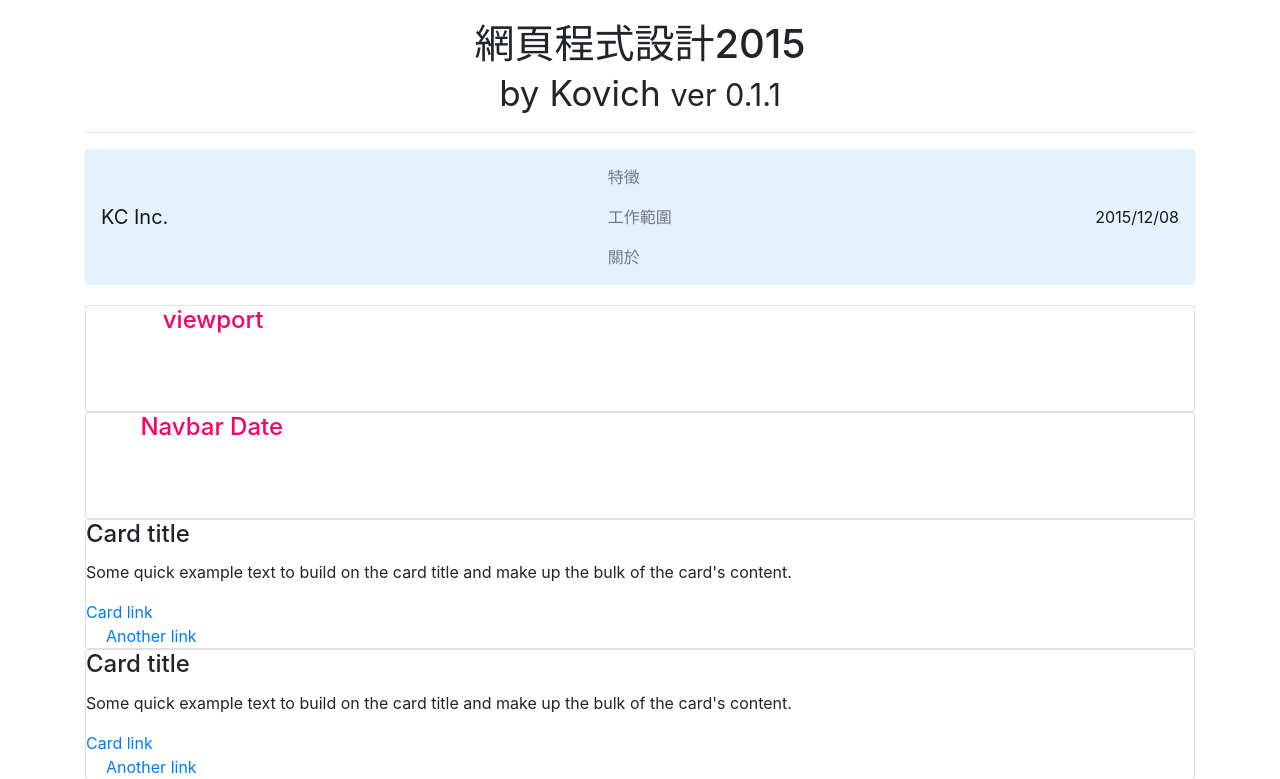
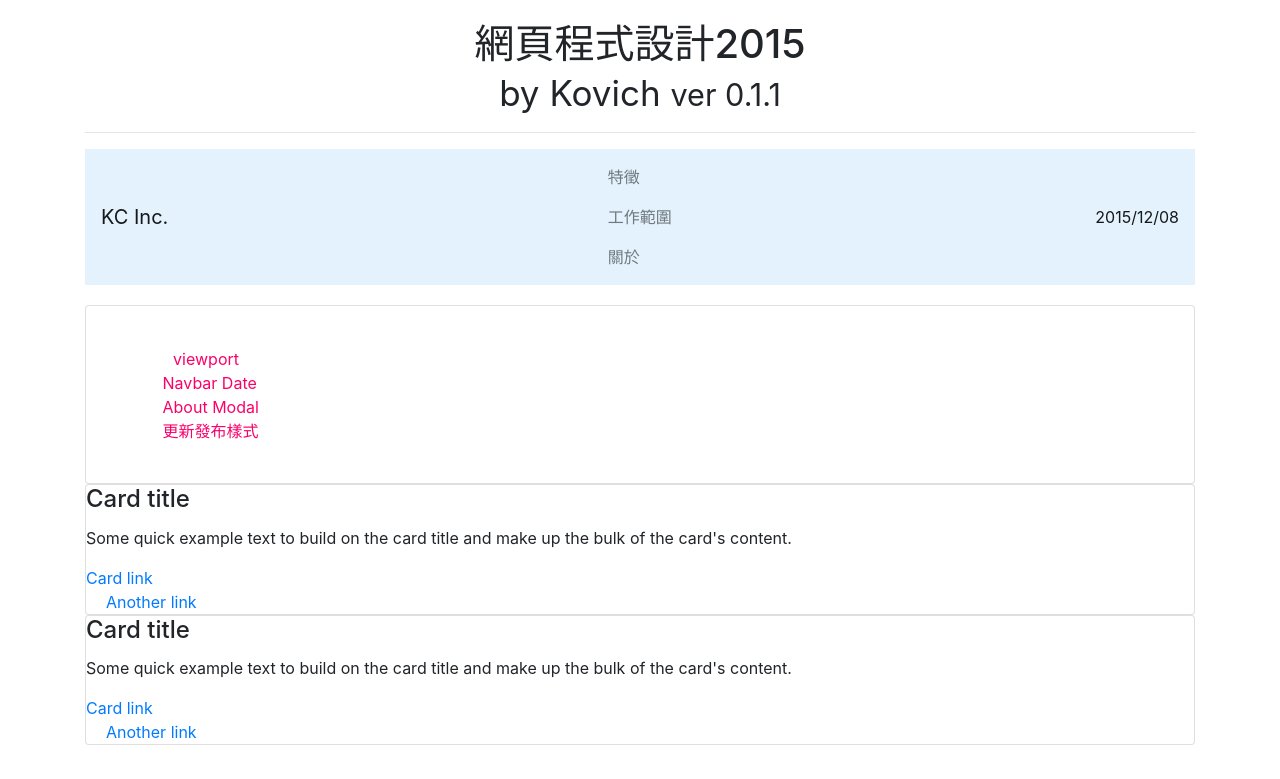
Before and after one commit to KovichChiu/Web-Base-System-Programming, a PHP site: page / in a window 1280 px wide. Shown: the top 779 px of the page. Run offline with PHP 8.4, Linux system fonts and the light colour scheme; some libraries are stand-ins or nearby versions.

Commit message:
20151208
Modify "Update Released Style"

```diff
--- a/index.php
+++ b/index.php
@@ -14,28 +14,17 @@
 				<!-- viewport 功能 -->
 			<div class="card card-block card-info" style="color: white">
 				<h4 class="card-title">
-					新增 <
-					<font style="color: #FB0069">viewport</font>
-					> 功能
-					<span class="label label-pill label-danger">0.1.1 版本</span>
+					0.1.1 版本更新
 				</h4>
-				<p class="card-text">
-					現在手機也可以瀏覽本站喔！
-				</p>
-				<p class="card-text text-right">2015年12月8日 22 : 51 發布</p>
+				<ol class="card-text">
+					<li> 新增 <<font color="#FB0069">viewport</font>> 功能 </li>
+					<li> 新增 <font color="#FB0069">Navbar Date</font> </li>
+					<li> 新增 <font color="#FB0069">About Modal</font> </li>
+					<li> 修正 <font color="#FB0069">更新發布樣式</font> </li>
+				</ol>
+				<p class="card-text text-right">2015年12月9日 00 : 02 發布</p>
 			</div>
 				<!-- card 2 -->
-			<div class="card card-block card-info" style="color: white">
-				<h4 class="card-title">
-					新增 <font style="color: #FB0069"> Navbar Date </font>
-					<span class="label label-pill label-danger">0.1.1 版本</span>
-				</h4>
-				<p class="card-text">
-					現在本站也可以確認時間囉！
-				</p>
-				<p class="card-text text-right">2015年12月8日 22 : 51 發布</p>
-			</div>
-				<!-- card 3 -->
 			<div class="card card-block">
 				<h4 class="card-title">Card title</h4>
 				<p class="card-text">
@@ -44,7 +33,7 @@
 				<a href="#" class="card-link">Card link</a>
 				<a href="#" class="card-link">Another link</a>
 			</div>
-				<!-- card 4 -->
+				<!-- card 3 -->
 			<div class="card card-block">
 				<h4 class="card-title">Card title</h4>
 				<p class="card-text">
```
